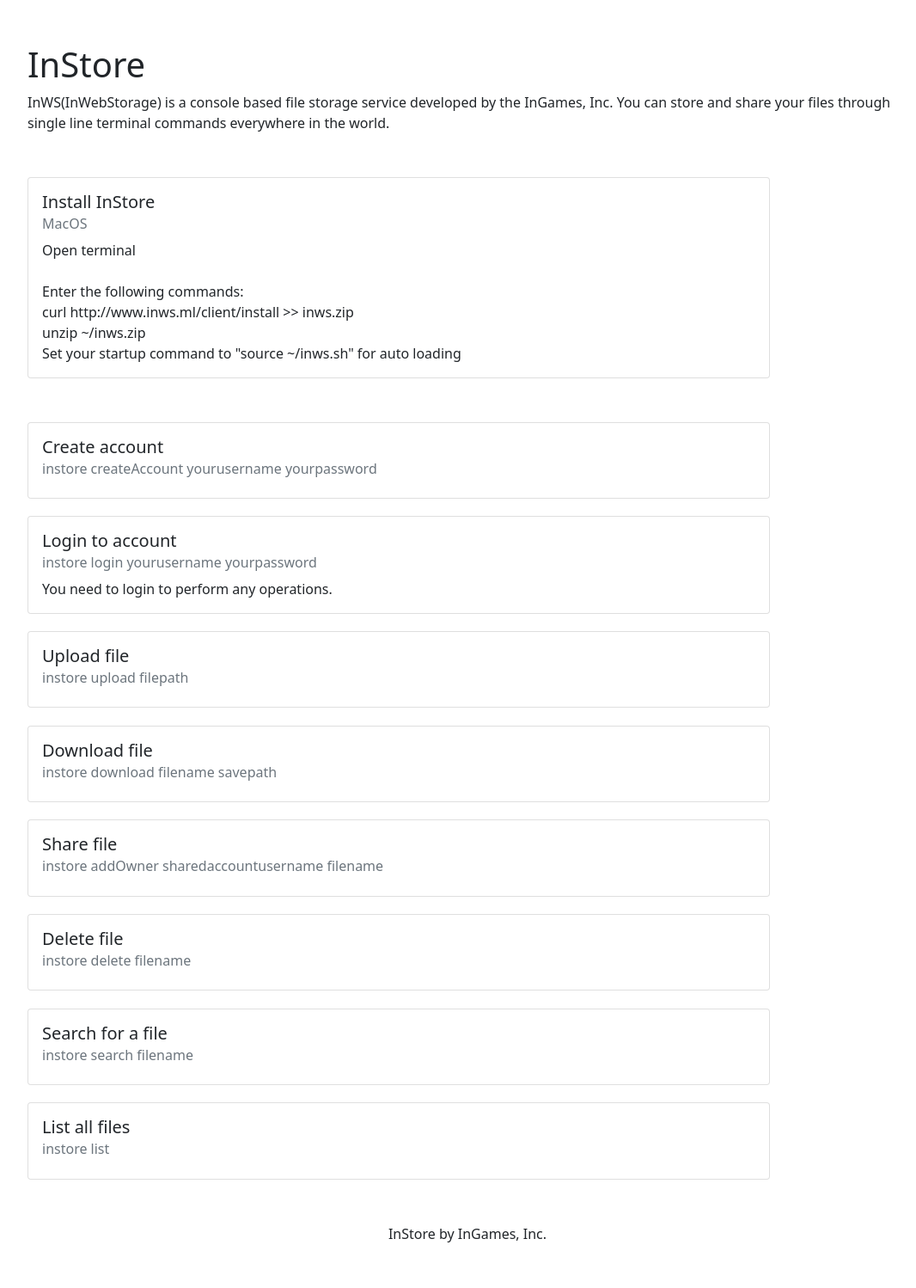
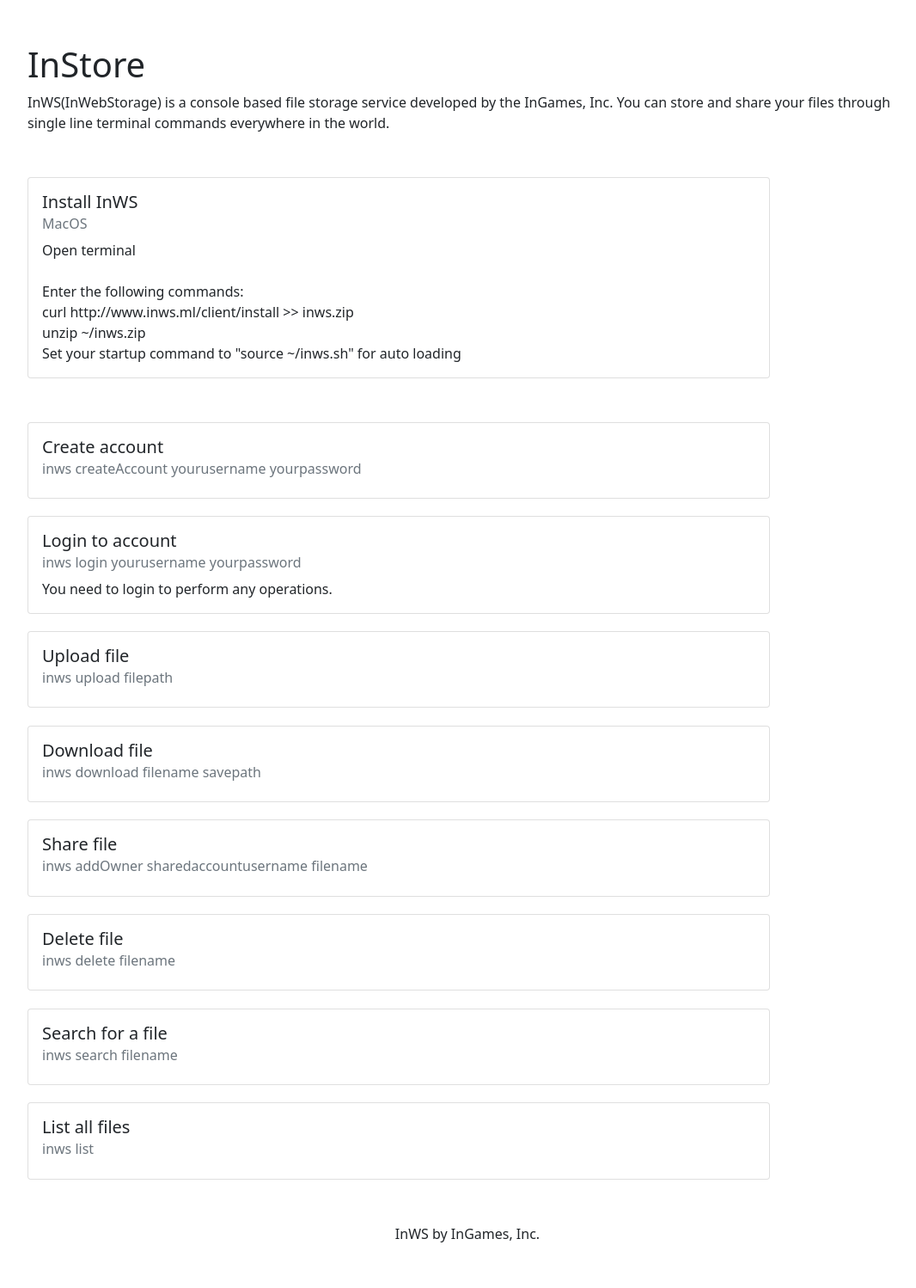
Before and after one commit to omrozh/inws, a Flask app: page / in a window 1280 px wide. Shown: the whole page at 86% size, without its empty margins (96-1162 px from the left). Run offline with Flask 2, Linux system fonts and the light colour scheme.

Commit message:
new commit

```diff
--- a/templates/docs.html
+++ b/templates/docs.html
@@ -10,7 +10,7 @@
     InWS(InWebStorage) is a console based file storage service developed by the InGames, Inc. You can store and share your files through single line terminal commands everywhere in the world.
     <div class="card" style="width: 54rem;  margin-top: 5%">
       <div class="card-body">
-        <h5 class="card-title">Install InStore</h5>
+        <h5 class="card-title">Install InWS</h5>
         <h6 class="card-subtitle mb-2 text-muted">MacOS</h6>
         <p class="card-text">
             Open terminal
@@ -30,14 +30,14 @@
     <div class="card" style="width: 54rem;  margin-top: 5%">
       <div class="card-body">
         <h5 class="card-title">Create account</h5>
-        <h6 class="card-subtitle mb-2 text-muted">instore createAccount yourusername yourpassword</h6>
+        <h6 class="card-subtitle mb-2 text-muted">inws createAccount yourusername yourpassword</h6>
       </div>
     </div>
 
     <div class="card" style="width: 54rem;  margin-top: 2%">
       <div class="card-body">
         <h5 class="card-title">Login to account</h5>
-        <h6 class="card-subtitle mb-2 text-muted">instore login yourusername yourpassword</h6>
+        <h6 class="card-subtitle mb-2 text-muted">inws login yourusername yourpassword</h6>
           <p class="card-text">You need to login to perform any operations.</p>
       </div>
     </div>
@@ -45,46 +45,46 @@
     <div class="card" style="width: 54rem;  margin-top: 2%">
       <div class="card-body">
         <h5 class="card-title">Upload file</h5>
-        <h6 class="card-subtitle mb-2 text-muted">instore upload filepath</h6>
+        <h6 class="card-subtitle mb-2 text-muted">inws upload filepath</h6>
       </div>
     </div>
 
     <div class="card" style="width: 54rem;  margin-top: 2%">
       <div class="card-body">
         <h5 class="card-title">Download file</h5>
-        <h6 class="card-subtitle mb-2 text-muted">instore download filename savepath</h6>
+        <h6 class="card-subtitle mb-2 text-muted">inws download filename savepath</h6>
       </div>
     </div>
 
      <div class="card" style="width: 54rem;  margin-top: 2%">
       <div class="card-body">
         <h5 class="card-title">Share file</h5>
-        <h6 class="card-subtitle mb-2 text-muted">instore addOwner sharedaccountusername filename</h6>
+        <h6 class="card-subtitle mb-2 text-muted">inws addOwner sharedaccountusername filename</h6>
       </div>
     </div>
 
     <div class="card" style="width: 54rem;  margin-top: 2%">
       <div class="card-body">
         <h5 class="card-title">Delete file</h5>
-        <h6 class="card-subtitle mb-2 text-muted">instore delete filename</h6>
+        <h6 class="card-subtitle mb-2 text-muted">inws delete filename</h6>
       </div>
     </div>
 
     <div class="card" style="width: 54rem;  margin-top: 2%">
       <div class="card-body">
         <h5 class="card-title">Search for a file</h5>
-        <h6 class="card-subtitle mb-2 text-muted">instore search filename</h6>
+        <h6 class="card-subtitle mb-2 text-muted">inws search filename</h6>
       </div>
     </div>
 
     <div class="card" style="width: 54rem;  margin-top: 2%">
       <div class="card-body">
         <h5 class="card-title">List all files</h5>
-        <h6 class="card-subtitle mb-2 text-muted">instore list</h6>
+        <h6 class="card-subtitle mb-2 text-muted">inws list</h6>
       </div>
     </div>
 
-    <center style="margin-top: 5%; margin-bottom: 5%">InStore by InGames, Inc.</center>
+    <center style="margin-top: 5%; margin-bottom: 5%">InWS by InGames, Inc.</center>
 
     <script>
         function copyFunction() {
```
